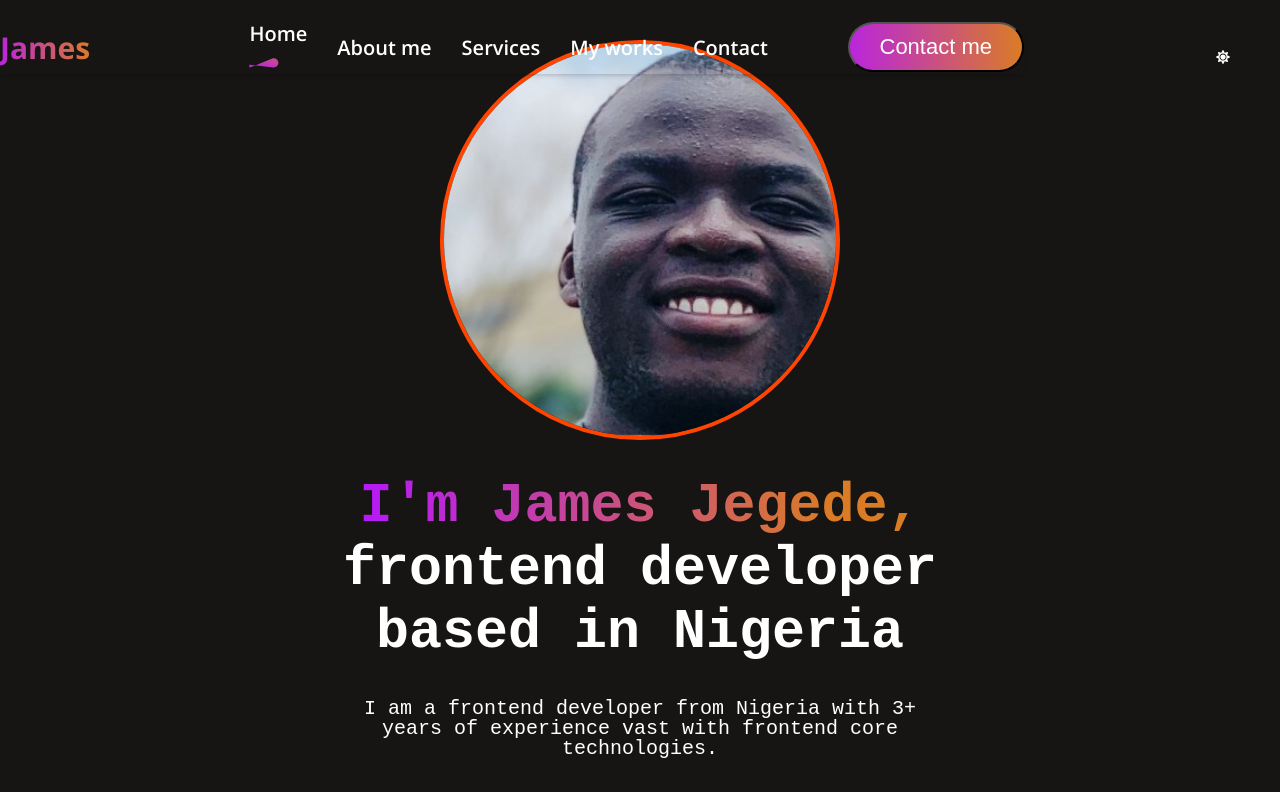
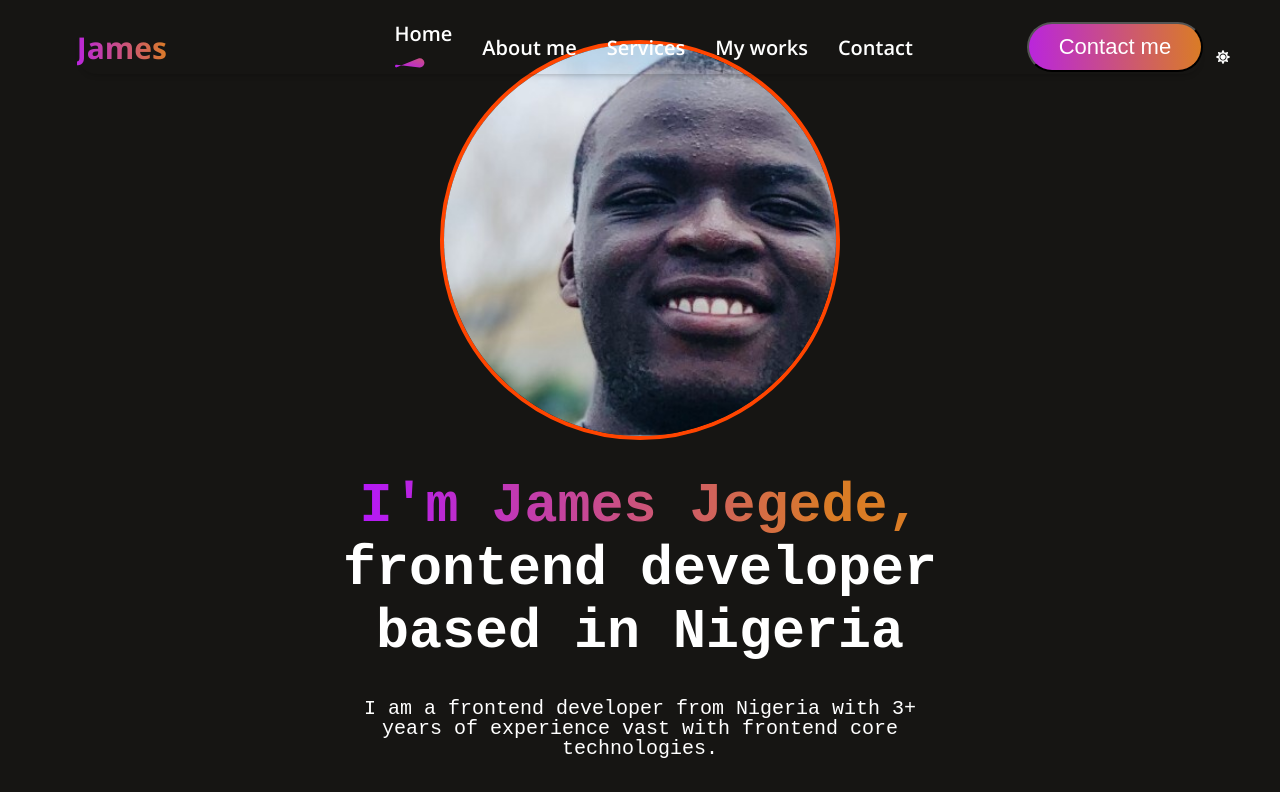
Before and after one commit to jexzyjames/portfolio, a React (Create React App) app: page / in a window 1280 px wide. Shown: the top 792 px of the page. Built offline with nearby package versions, Linux system fonts and the light colour scheme.

Commit message:
Update Main.css

```diff
--- a/src/Portfolio/Components/Main/Main.css
+++ b/src/Portfolio/Components/Main/Main.css
@@ -15,11 +15,11 @@
 .top{
     display:flex;
     position:fixed;
-    width:80%;
+    width:88%;
     top:0;
-    left:0;
     z-index:9999;
     margin: 20px auto;
+    border-radius:20px;
      box-shadow: 0 5px 6px -5px rgba(0, 0, 0, 0.3);
     justify-content: space-between;
     align-items: center;
```
